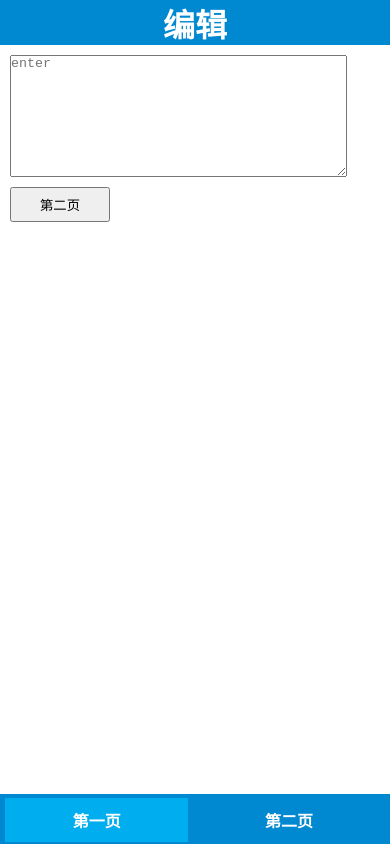
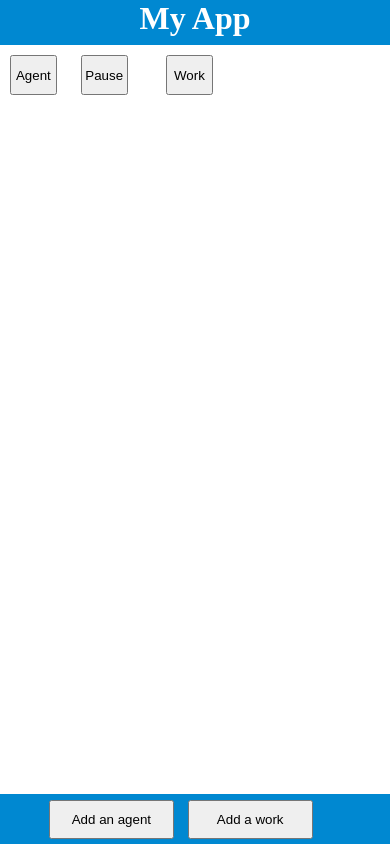
Before and after one commit to wangguoqin1001/AlaMoana, a plain HTML site: page www/index.html in a window 390 px wide. Drawn offline with Linux system fonts and the light colour scheme; files whose address does not match are found by name.

Commit message:
first implementation

```diff
--- a/platforms/ios/www/css/index.css
+++ b/platforms/ios/www/css/index.css
@@ -2,7 +2,8 @@
 	margin: 0;
 	padding: 0;
 }
-#header{
+
+#header {
 	height: 44px;
 	background-color: #0088D1;
 	text-align: center;
@@ -11,48 +12,65 @@
 	color: white;
 }
 
-#panel1 textarea{
-	display: block;
-	margin: 10px 10px;
-}
-#panel1 button{
-	display: block;
-	width: 100px;
-	height: 35px;
-	margin: 10px 10px;
+#agents {
+	width: 40%;
+	float: left;
 }
 
-
-#panel2{
-	display: none;
+#agents .agentsrow {
+	height: 50px;
 }
 
-#panel2 textarea{
-	margin: 10px 10px;
+#agents .agentsrow .agent {
+	height: 80%;
+	width: 30%;
+	margin: 10px;
+}
+
+#agents .agentsrow .pause {
+	height: 80%;
+	width: 30%;
+	margin: 10px;
+}
+
+#works {
+	width: 40%;
+	float: left;
+}
+
+#works .worksrow {
+	height: 50px;
+}
+
+#works .worksrow .work {
+	height: 80%;
+	width: 30%;
+	margin: 10px;
 }
 
 #footer {
-	height:49px;
+	height: 49px;
 	width: 100%;
 	background-color: #0088D1;
 	border: none;
 	border-top: 1px solid #0088D1;
-	position:fixed;
-	bottom:0
+	position: fixed;
+	bottom: 0;
 }
 
-#footer button{
-	width: 47%;
-	height: 90%;
-	border: none;
-	margin-top: 3px;
-	margin-left: 5px;
-	background-color: transparent;
-	color: white;
-	font-weight: bold;
-	font-size: 16px;
+#footer #footer_buttons {
+	height: 80%;
+	width: 80%;
+	position: absolute;
+	left: 0;
+	right: 0;
+	bottom: 0;
+	top: 0;
+	margin: auto;
 }
 
-#footer .pressed {
-	background-color: #00AEEF;
+#footer #footer_buttons button {
+	height: 100%;
+	width: 40%;
+	margin-left: 10px;
 }
--- a/www/css/index.css
+++ b/www/css/index.css
@@ -2,7 +2,8 @@
 	margin: 0;
 	padding: 0;
 }
-#header{
+
+#header {
 	height: 44px;
 	background-color: #0088D1;
 	text-align: center;
@@ -11,48 +12,65 @@
 	color: white;
 }
 
-#panel1 textarea{
-	display: block;
-	margin: 10px 10px;
-}
-#panel1 button{
-	display: block;
-	width: 100px;
-	height: 35px;
-	margin: 10px 10px;
+#agents {
+	width: 40%;
+	float: left;
 }
 
-
-#panel2{
-	display: none;
+#agents .agentsrow {
+	height: 50px;
 }
 
-#panel2 textarea{
-	margin: 10px 10px;
+#agents .agentsrow .agent {
+	height: 80%;
+	width: 30%;
+	margin: 10px;
+}
+
+#agents .agentsrow .pause {
+	height: 80%;
+	width: 30%;
+	margin: 10px;
+}
+
+#works {
+	width: 40%;
+	float: left;
+}
+
+#works .worksrow {
+	height: 50px;
+}
+
+#works .worksrow .work {
+	height: 80%;
+	width: 30%;
+	margin: 10px;
 }
 
 #footer {
-	height:49px;
+	height: 49px;
 	width: 100%;
 	background-color: #0088D1;
 	border: none;
 	border-top: 1px solid #0088D1;
-	position:fixed;
-	bottom:0
+	position: fixed;
+	bottom: 0;
 }
 
-#footer button{
-	width: 47%;
-	height: 90%;
-	border: none;
-	margin-top: 3px;
-	margin-left: 5px;
-	background-color: transparent;
-	color: white;
-	font-weight: bold;
-	font-size: 16px;
+#footer #footer_buttons {
+	height: 80%;
+	width: 80%;
+	position: absolute;
+	left: 0;
+	right: 0;
+	bottom: 0;
+	top: 0;
+	margin: auto;
 }
 
-#footer .pressed {
-	background-color: #00AEEF;
+#footer #footer_buttons button {
+	height: 100%;
+	width: 40%;
+	margin-left: 10px;
 }
--- a/www/index.html
+++ b/www/index.html
@@ -7,23 +7,30 @@
         <!-- WARNING: for iOS 7, remove the width=device-width and height=device-height attributes. See https://issues.apache.org/jira/browse/CB-4323 -->
         <meta name="viewport" content="user-scalable=no, initial-scale=1, maximum-scale=1, minimum-scale=1, width=device-width, height=device-height, target-densitydpi=device-dpi" />
         <link rel="stylesheet" type="text/css" href="css/index.css" />
-        <title>Hello World</title>
+        <title>My App</title>
     </head>
     <body>
-        <div >
+        <div>
 			<div id="header">
-				<h1>编辑</h1>
+				<h1>My App</h1>
 			</div>
-            <div id="panel1" >
-				<textarea id="edit" rows="8" cols="40" placeholder="enter"></textarea>
-				<button id="next">第二页</button>
-            </div>
-            <div id="panel2" >
-				<textarea id="show" rows="30" cols="40"  placeholder="enter" disabled></textarea>
-            </div>
+			<div id="agents">
+				<div class="agentsrow">
+					<button class="agent">Agent</button>
+					<button class="pause">Pause</button>
+				</div>
+			</div>
+			<div id="works">
+				<div class="worksrow">
+					<button class="work">Work</button>
+				</div>
+			</div>
+			<div style='clear:both;'></div>
 			<div id="footer">
-				<button id="first" class="pressed">第一页</button>
-				<button id="second">第二页</button>
+				<div id="footer_buttons">
+					<button id="addagent">Add an agent</button>
+					<button id="addwork">Add a work</button>
+				</div>
 			</div>
         </div>
         <script type="text/javascript" src="cordova.js"></script>
--- a/www/js/index.js
+++ b/www/js/index.js
@@ -1,33 +1,98 @@
-$(document).ready(function(){
-	$("#next").click(function(){
-		if (!$("#edit").val()){
-			alert("请输入内容先!!");
-			return;
-		}else{
-			showSecondPage();
-		}
-	});
-	$("#second").click(function(){
-		showSecondPage();
-	});
-	$("#first").click(function(){
-		showFirstPage();
-	});
-});
-
-function showFirstPage(){
-	$("#panel2").css("display", "none");
-	$("h1").text("编辑");
-	$("#panel1").css("display", "block");
-	$("#first").addClass("pressed");
-	$("#second").removeClass("pressed");
+if (navigator.userAgent.match (/(iPhone|iPod|iPad|Android|BlackBerry)/)) {
+	document.addEventListener ("deviceready", onDeviceReady, false);
+} else {
+	onDeviceReady();
 }
 
-function showSecondPage(){
-	$("#second").addClass("pressed");
-	$("#first").removeClass("pressed");
-	$("#panel1").css("display", "none");
-	$("#panel2").css("display", "block");
-	$("h1").text("显示");
-	$("#show").val($("#edit").val());
+
+function setDefaultConfig() {
+	config = new Object();
+	config["colorInWork"] = "magenta";
+	config["colorPaused"] = "cyan";
+	config["strFree"] = " is really free";
+	config["strWorking"] = " working on ";
+	config["strPause"] = "Pause";
+	config["strPaused"] = "is paused";
+
+	return config;
 }
+
+
+function setDefaultAgent() {
+	agent = new Object();
+	agent["name"] = "AgentA";
+	agent["background"] = "white";
+
+	return agent;
+}
+
+
+function setDefaultWork() {
+	work = new Object();
+	work["name"] = "WorkA";
+	work["background"] = "green";
+
+	return work;
+}
+
+
+function parseAgent (obj, agent) {
+	obj.find (".agent").html (agent["name"]);
+	obj.find (".agent").css ('background', agent["background"]);
+}
+
+
+function parseWork (obj, work) {
+	obj.find (".work").html (work["name"]);
+	obj.find (".work").css ('background', work["background"]);
+}
+
+
+function onDeviceReady() {
+	config = window.localStorage.getItem ("config");
+
+	if (!config) {
+		var config = setDefaultConfig();
+		window.localStorage.setItem ("config", JSON.stringify (config));
+	}
+
+	agentlist = window.localStorage.getItem ("agentlist");
+
+	if (agentlist) {
+		agentlist = JSON.parse (agentlist);
+
+		var agent = agentlist.shift();
+		parseAgent ($("#agents:first"), agent);
+
+		for (var i=0; i < agentlist.length; i++) {
+			var agent = agentlist[i];
+			var newagent = $("#agents .agentsrow:first").clone();
+			parseAgent (newagent, agent);
+			newagent.appendTo ("#agents");
+		}
+
+	} else {
+		var list = [setDefaultAgent()];
+		window.localStorage.setItem ("agentlist", JSON.stringify (list));
+	}
+
+	worklist = window.localStorage.getItem ("worklist");
+
+	if (worklist) {
+		worklist = JSON.parse (worklist);
+
+		var work = worklist.shift();
+		parseWork ($("#works:first"), work);
+
+		for (var i=0; i < worklist.length; i++) {
+			var work = worklist[i];
+			var newwork = $("#works .worksrow:first").clone();
+			parseWork (newwork, work);
+			newwork.appendTo ("#works");
+		}
+
+	} else {
+		var list = [setDefaultWork()];
+		window.localStorage.setItem ("worklist", JSON.stringify (list));
+	}
+}
```
Also changed, not shown: platforms/ios/www/index.html (+19 -12 lines), platforms/ios/www/js/index.js (+95 -30 lines).
